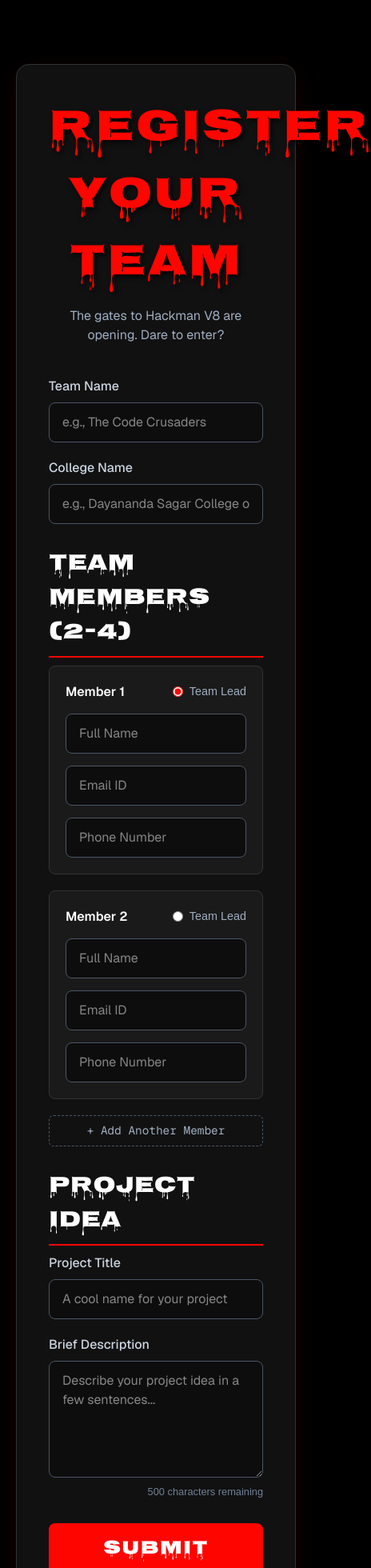
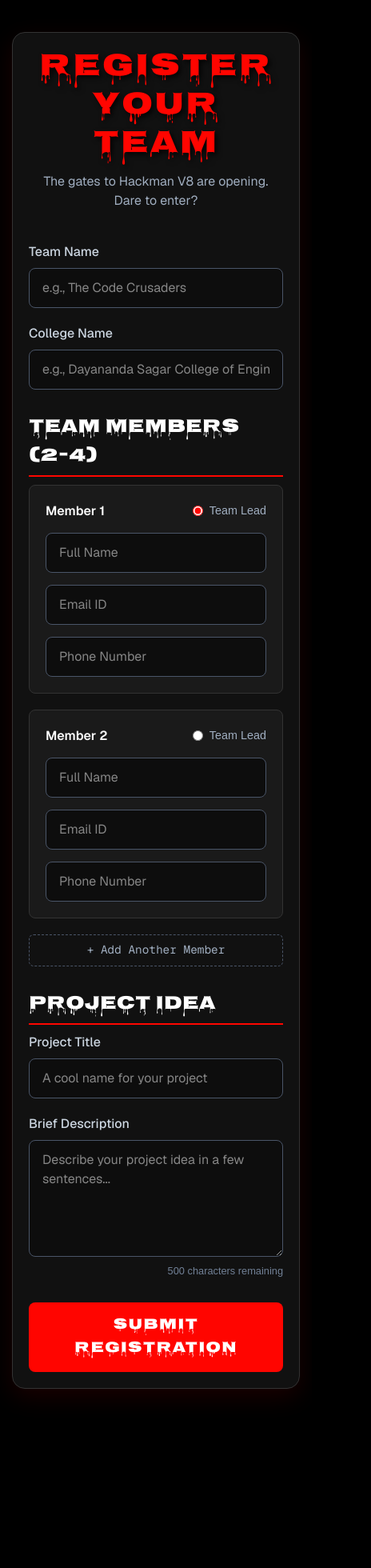
Before and after one commit to tejasva-vardhan/Hackman_V8, a Next.js app in the folder frontend/: page /registration in a window 390 px wide. Shown: the top 1960 px of the page at 80% size, 464 px wide, since content can reach past the window. After the commit the page ends 1776 px from the top, so only its background shows below. Built offline with nearby package versions, Linux system fonts and the light colour scheme; a web font is replaced by a local one.

Commit message:
Added responsiveness

```diff
--- a/frontend/src/components/RegistrationForm.tsx
+++ b/frontend/src/components/RegistrationForm.tsx
@@ -4,14 +4,12 @@ import React, { useState } from 'react';
 import styles from '../styles/RegistrationForm.module.css';
 import { Nosifer } from 'next/font/google';
 
-// Set up the font instance locally for this component
 const nosifer = Nosifer({
   weight: '400',
   subsets: ['latin'],
   display: 'swap',
 });
 
-// Define a type for a single team member
 interface TeamMember {
   id: number;
   name: string;
@@ -20,13 +18,10 @@ interface TeamMember {
 }
 
 const RegistrationForm: React.FC = () => {
-  // State for basic team and project info
   const [teamName, setTeamName] = useState('');
   const [collegeName, setCollegeName] = useState('');
   const [projectTitle, setProjectTitle] = useState('');
   const [projectDescription, setProjectDescription] = useState('');
-
-  // State for dynamically managing team members (min 2, max 4)
   const [members, setMembers] = useState<TeamMember[]>([
     { id: 1, name: '', email: '', phone: '' },
     { id: 2, name: '', email: '', phone: '' },
--- a/frontend/src/styles/RegistrationForm.module.css
+++ b/frontend/src/styles/RegistrationForm.module.css
@@ -19,7 +19,6 @@
 }
 
 .title {
-  /* Font is applied directly in the component via className */
   color: #FF0500;
   font-size: 3.5rem;
   text-align: center;
@@ -50,7 +49,6 @@
 }
 
 .legend {
-  font-family: var(--font-creepster), cursive;
   font-size: 1.8rem;
   color: #fff;
   margin-bottom: 10px;
@@ -100,7 +98,6 @@
   text-align: right;
 }
 
-/* Member Card Styles */
 .memberCard {
   background-color: #1a1a1a;
   border: 1px solid #333;
@@ -178,7 +175,6 @@
 .submitButton {
   background-color: #FF0500;
   color: #fff;
-  font-family: var(--font-creepster), cursive;
   font-size: 1.5rem;
   padding: 15px;
   border: none;
@@ -194,7 +190,6 @@
   box-shadow: 0 4px 15px rgba(255, 5, 0, 0.4);
 }
 
-/* Fix for browser autofill background */
 .input:-webkit-autofill,
 .input:-webkit-autofill:hover,
 .input:-webkit-autofill:focus,
@@ -202,3 +197,26 @@
   box-shadow: 0 0 0 30px #0d0d0d inset !important;
   -webkit-text-fill-color: #fff !important;
 }
+
+@media (max-width: 768px) {
+  .registrationSection {
+    padding: 40px 15px;
+  }
+
+  .formContainer {
+    padding: 20px;
+  }
+
+  .title {
+    font-size: 2.5rem;
+    line-height: 1.2;
+  }
+
+  .legend {
+    font-size: 1.5rem;
+  }
+
+  .submitButton {
+    font-size: 1.2rem;
+  }
+}
```
